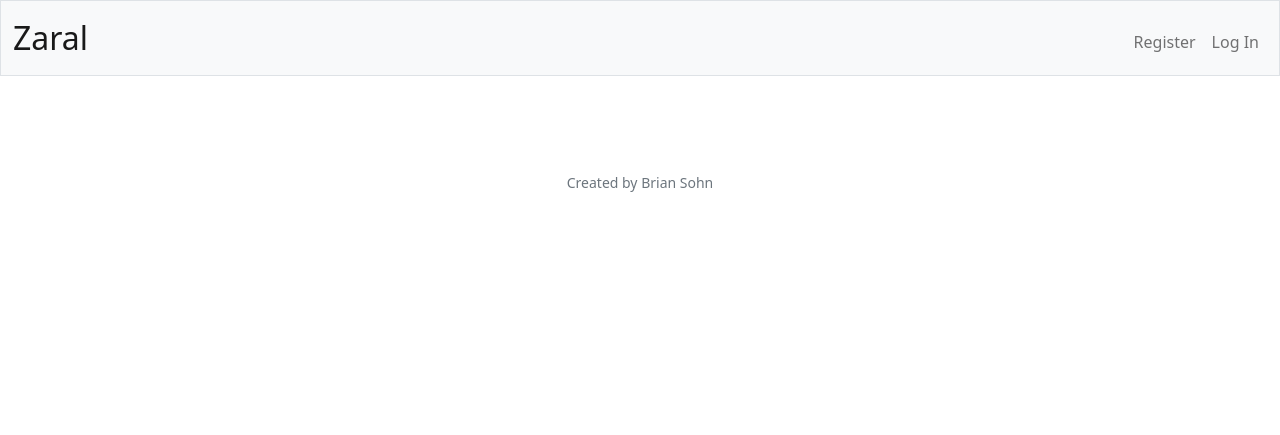
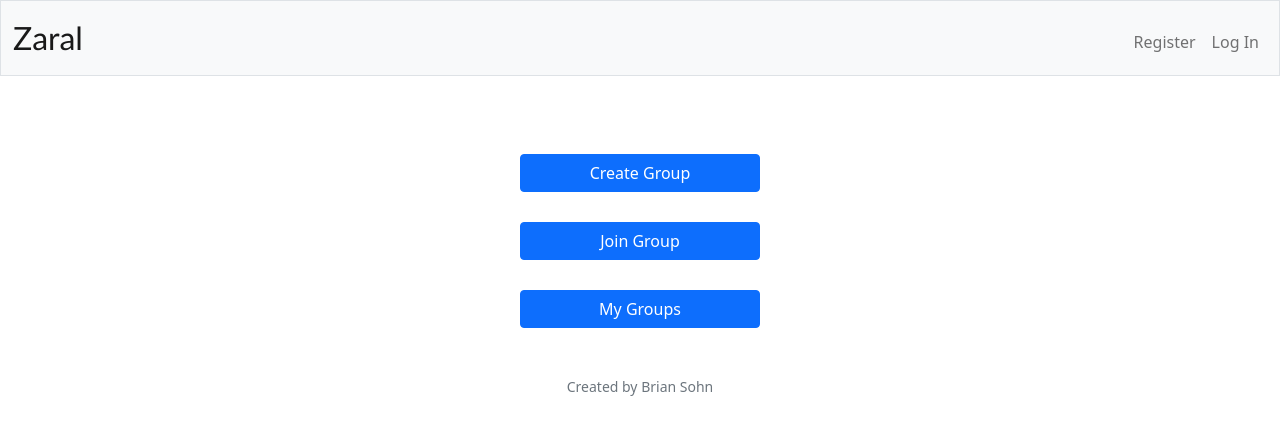
Before and after one commit to BrianSohn/Guess, a Flask app: template templates/index.html in a window 1280 px wide. Shown: the top 435 px of the page. Run offline with Flask 2, Linux system fonts and the light colour scheme; the template is opened without the code that fills it, so the values that code supplies are empty; some libraries are stand-ins or nearby versions.

Commit message:
Create and join group

```diff
--- a/app.py
+++ b/app.py
@@ -32,7 +32,7 @@ def after_request(response):
 @login_required
 def index():
     '''display homepage'''
-    return apology("todo")
+    return render_template("index.html")
 
 
 @app.route("/login", methods=["GET", "POST"])
@@ -120,3 +120,64 @@ def register():
     # User reached route via GET (as by clicking a link or via redirect)
     else:
         return render_template("register.html")
+
+
+@app.route("/create-group", methods=["POST"])
+@login_required
+def create_group():
+    """Create a new group"""
+    group_name = request.form.get("name")
+    group_code = request.form.get("code")
+
+    # Ensure group name was submitted
+    if not group_name:
+        return apology("must provide group name")
+
+    # Ensure group code was submitted
+    if not group_code:
+        return apology("must provide group code")
+
+    # Ensure group with same name and code does not exist already
+    rows = db.execute("SELECT * FROM groups WHERE groupname = ? AND hash = ?", group_name, generate_password_hash(group_code))
+    if rows:
+        return apology("Group with identical name & code exists already")
+
+    # Insert group name and code into Groups table
+    group_id = db.execute("INSERT INTO groups (groupname, hash) VALUES (?, ?)", group_name, generate_password_hash(group_code))
+
+    # Insert group-user pair into userGroup table
+    db.execute("INSERT INTO userGroup (group_id, user_id) VALUES (?, ?)", group_id, session["user_id"])
+
+    # Redirect user to homepage
+    return redirect("/")
+
+
+@app.route("/join-group", methods=["POST"])
+@login_required
+def join_group():
+    """Join an existing group"""
+    group_name = request.form.get("name")
+    group_code = request.form.get("code")
+
+    # Ensure group name was submitted
+    if not group_name:
+        return apology("must provide group name")
+
+    # Ensure group code was submitted
+    if not group_code:
+        return apology("must provide group code")
+
+    # Ensure group with same name and code exists already
+    rows = db.execute("SELECT * FROM groups WHERE groupname = ?", group_name)
+    rows = [row for row in rows if check_password_hash(row["hash"], group_code)]
+    if len(rows) != 1:
+        return apology("Incorrect group name / code")
+
+    # Get group id
+    group_id = rows[0]["id"]
+
+    # Insert user into desired group in userGroup table
+    db.execute("INSERT INTO userGroup (group_id, user_id) VALUES (?, ?)", group_id, session["user_id"])
+
+    # Redirect user to homepage
+    return redirect("/")
--- /dev/null
+++ b/static/click-to-show.js
@@ -0,0 +1,9 @@
+document.querySelector('#create-group').addEventListener('click', function(event) {
+    document.querySelector('#create-group-desc').style.display = 'block';
+    document.querySelector('#join-group-desc').style.display = 'none';
+})
+
+document.querySelector('#join-group').addEventListener('click', function(event) {
+    document.querySelector('#join-group-desc').style.display = 'block';
+    document.querySelector('#create-group-desc').style.display = 'none';
+})
--- a/static/styles.css
+++ b/static/styles.css
@@ -2,6 +2,38 @@
 nav .navbar-brand
 {
     font-size: xx-large;
+    font-family: "Gill Sans", sans-serif;
+}
+
+/* Forms */
+.btn.btn-primary {
+    width: 15em;
+}
+
+.section {
+    margin-top: 30px;
+}
+
+.form-container {
+    margin-top: 10px;
+}
+
+.form-container form {
+    margin-bottom: 5px;
+}
+
+.form-container p {
+    font-size: small;
+}
+
+.submit {
+    border-radius: 10px;
+    border: 1px solid black;
+}
+
+/* Hidden */
+.hidden {
+    display: none;
 }
 
 /* Table */
--- a/templates/apology.html
+++ b/templates/apology.html
@@ -5,5 +5,5 @@
 {% endblock %}
 
 {% block main %}
-    {{ code }} error: {{ message }}
+    error: {{ message }}
 {% endblock %}
--- a/templates/index.html
+++ b/templates/index.html
@@ -5,5 +5,38 @@
 {% endblock %}
 
 {% block main %}
+    <div class="section">
+        <a class="btn btn-primary" id="create-group">Create Group</a>
+        <div class="form-container hidden" id="create-group-desc">
+            <form action="/create-group" method="post">
+                <input type="text" placeholder="group name" autofocus name="name">
+                <input type="text" placeholder="code" name="code">
+                <button type="submit" class="submit">OK</button>
+            </form>
+            <div>
+                <p>Create a new group! Generate an invite code and share it with your friends.</p>
+            </div>
+        </div>
+    </div>
 
+    <div class="section">
+        <a class="btn btn-primary" id="join-group">Join Group</a>
+        <div class="form-container hidden" id="join-group-desc">
+            <form action="/join-group" method="post">
+                <input type="text" placeholder="group name" autofocus name="name">
+                <input type="text" placeholder="code" name="code">
+                <button type="submit" class="submit">OK</button>
+            </form>
+            <div>
+                <p>Join a group by entering the group name and invite code shared by your friend!</p>
+            </div>
+
+        </div>
+    </div>
+
+    <div class="section">
+            <a class="btn btn-primary" href="/login">My Groups</a>
+    </div>
+
+    <script src="/static/click-to-show.js"></script>
 {% endblock %}
```
Also changed, not shown: project.db, 5 other files.
